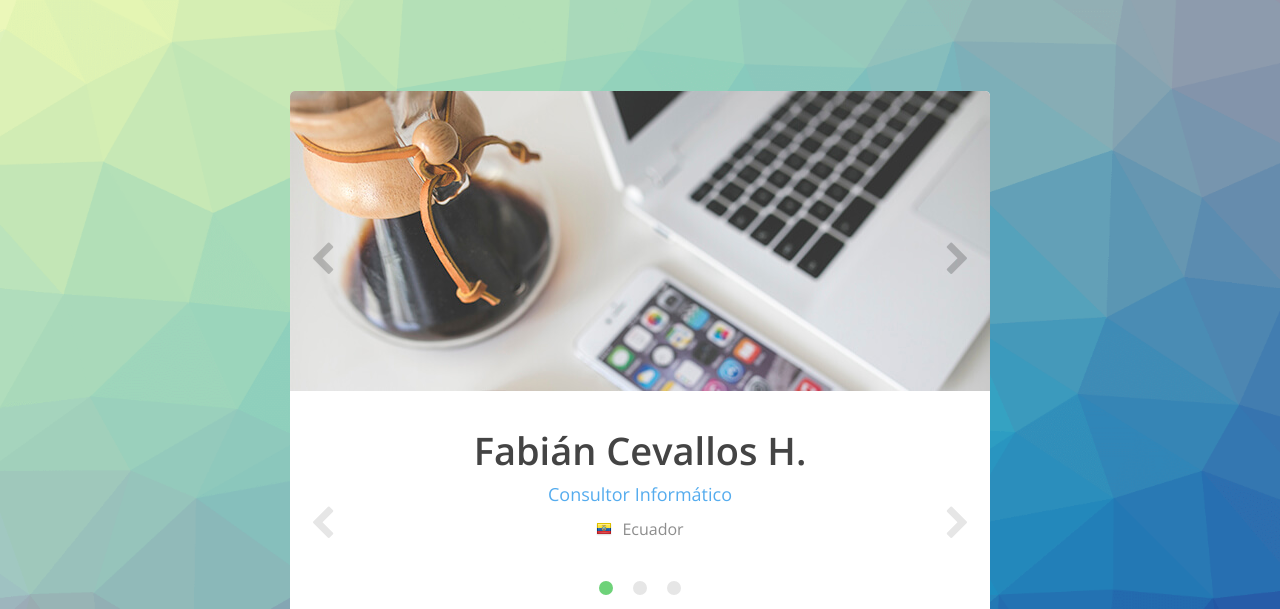
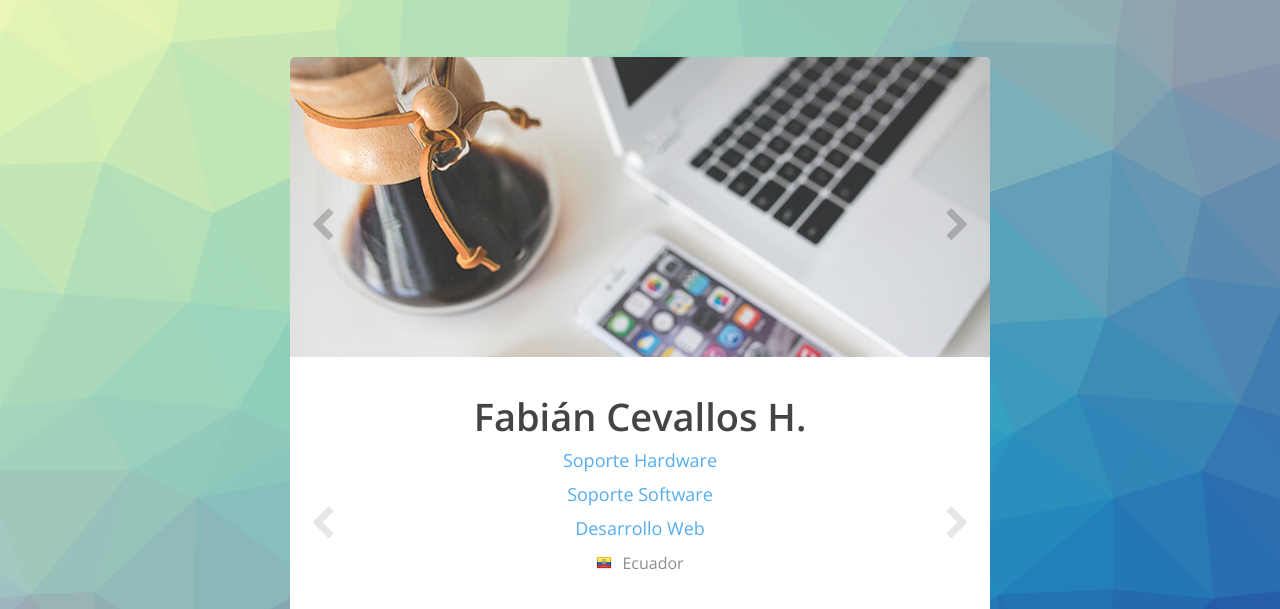
Before and after one commit to fabiancevallosh/tarjetamia, a plain HTML site: page index.html in a window 1280 px wide. Shown: the top 609 px of the page. Drawn offline with nearby package versions, Linux system fonts and the light colour scheme.

Commit message:
segundo cambio

```diff
--- a/index.html
+++ b/index.html
@@ -34,7 +34,9 @@
 					<article id="info">
 						<div class="slide active">
 							<h1 class="nombre">Fabián Cevallos H.</h1>
-							<p class="trabajo">Consultor Informático</p>
+							<p class="trabajo">Soporte Hardware</p>
+							<p class="trabajo">Soporte Software</p>
+							<p class="trabajo">Desarrollo Web</p>
 							<p class="pais"><img src="img/bandera.png" alt="">Ecuador</p>
 						</div>
 
```
